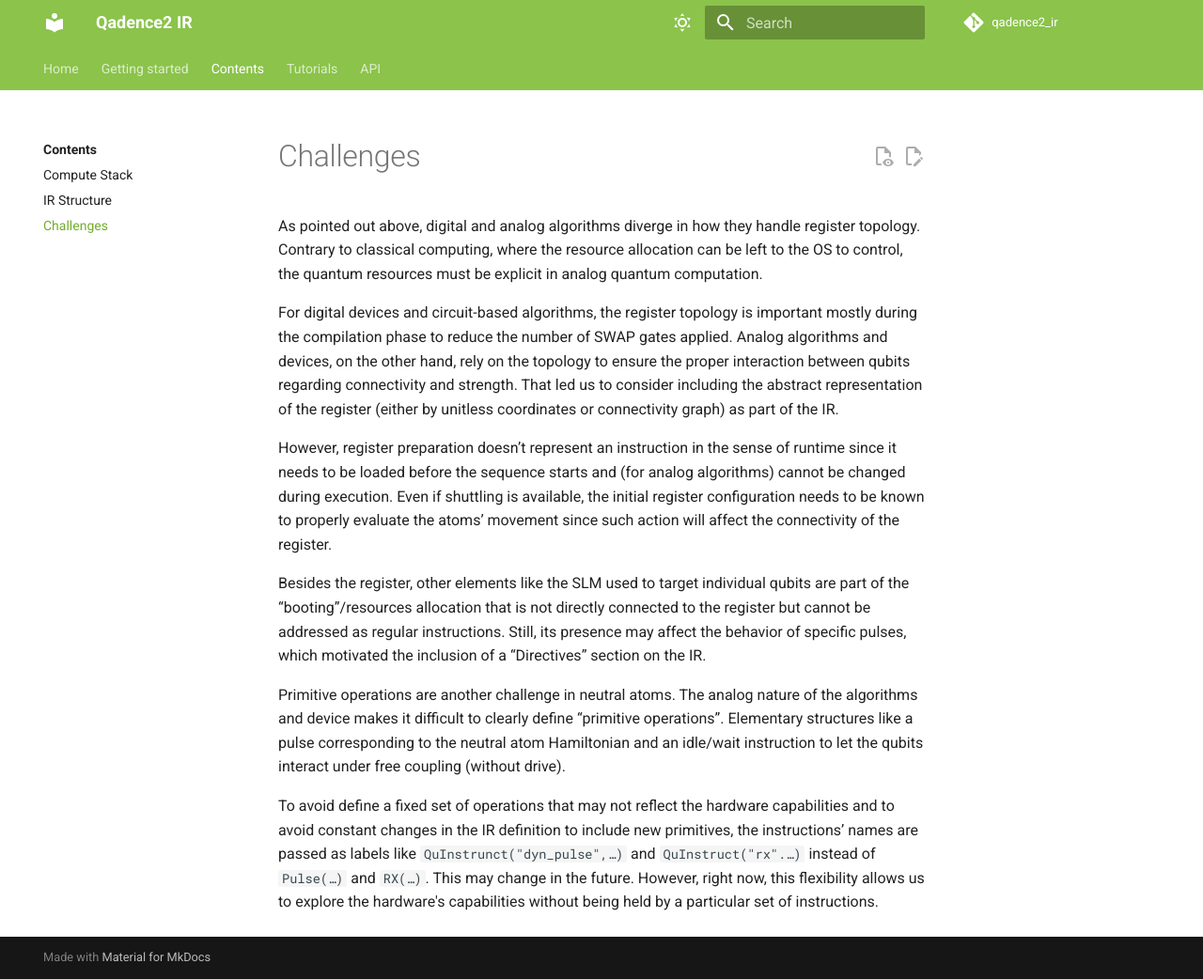
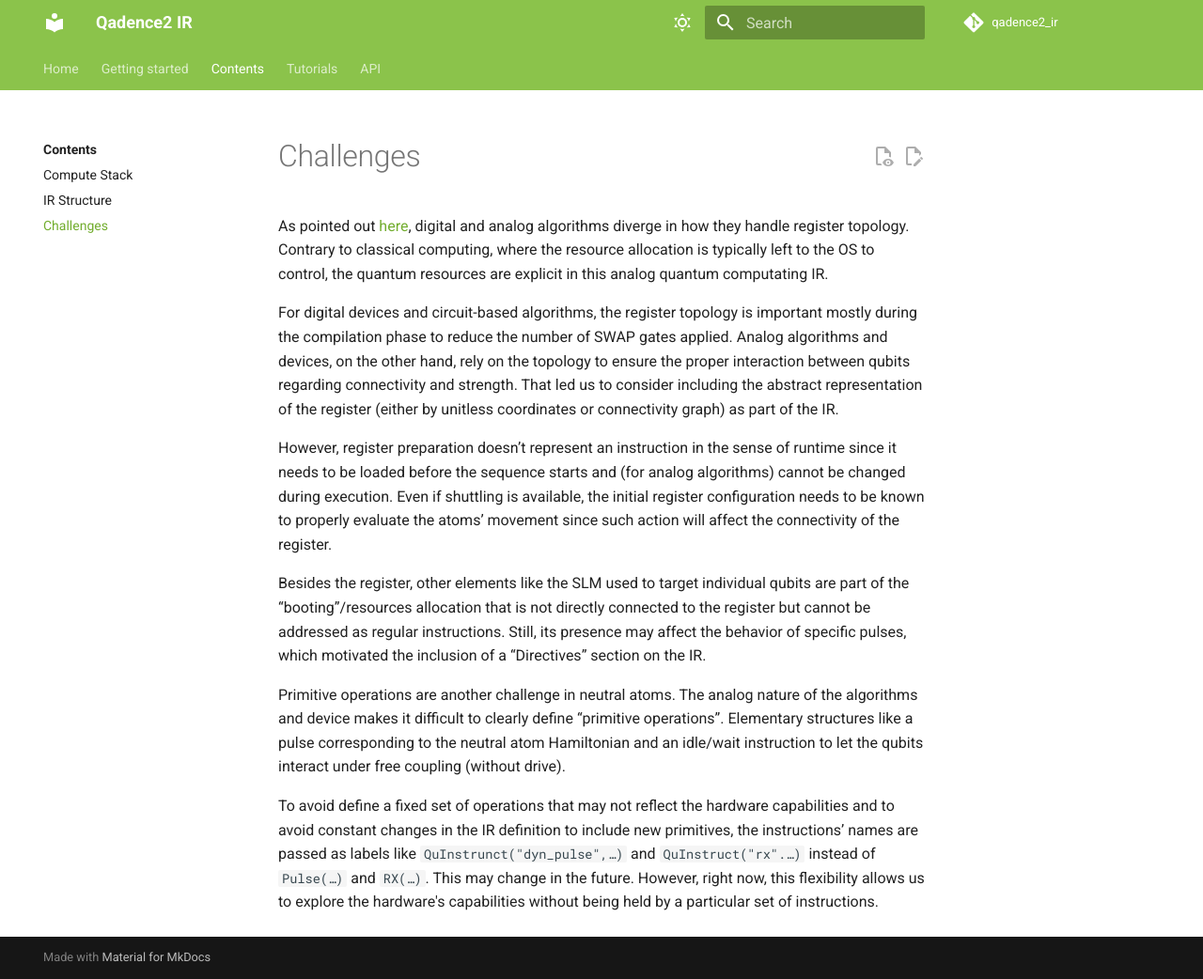
Before and after one commit to pasqal-io/qadence2-ir, an MkDocs documentation site: the page built from docs/contents/challenges.md, in a window 1280 px wide and 1042 px high. Shown: the whole window at 94% size. Built offline with MkDocs 1.6.1 and Material for MkDocs 9.7.7, drawn with Linux system fonts in a browser that asks for light colours; comment, search, counter and statistics services are not loaded; the version menu is left out.

Commit message:
Improve challenges based on @doosmk input

```diff
--- a/docs/contents/challenges.md
+++ b/docs/contents/challenges.md
@@ -1,6 +1,6 @@
 # Challenges
 
-As pointed out above, digital and analog algorithms diverge in how they handle register topology. Contrary to classical computing, where the resource allocation can be left to the OS to control, the quantum resources must be explicit in analog quantum computation.
+As pointed out [here](./ir_structure.md), digital and analog algorithms diverge in how they handle register topology. Contrary to classical computing, where the resource allocation is typically left to the OS to control, the quantum resources are explicit in this analog quantum computating IR.
 
 For digital devices and circuit-based algorithms, the register topology is important mostly during the compilation phase to reduce the number of SWAP gates applied. Analog algorithms and devices, on the other hand, rely on the topology to ensure the proper interaction between qubits regarding connectivity and strength. That led us to consider including the abstract representation of the register (either by unitless coordinates or connectivity graph) as part of the IR.
 
```
